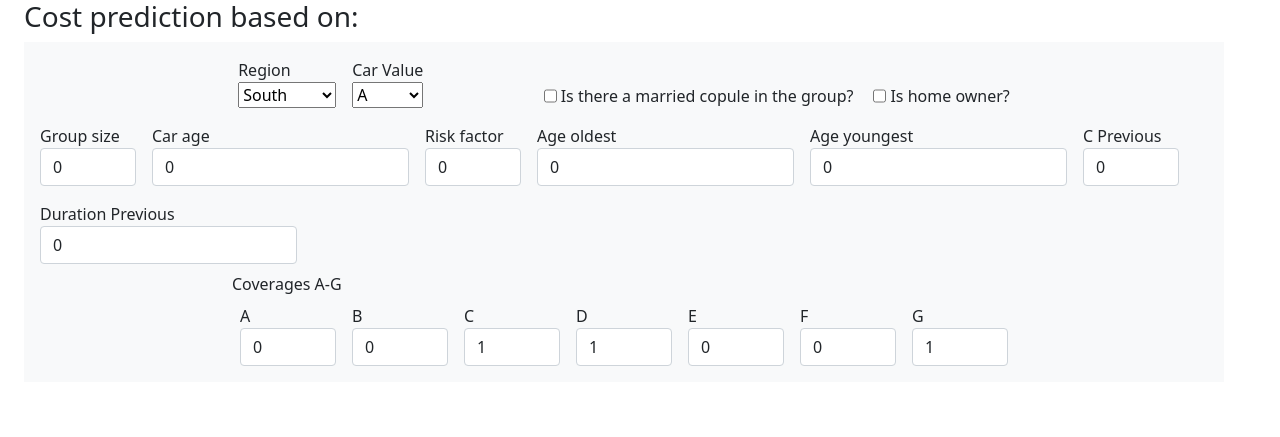
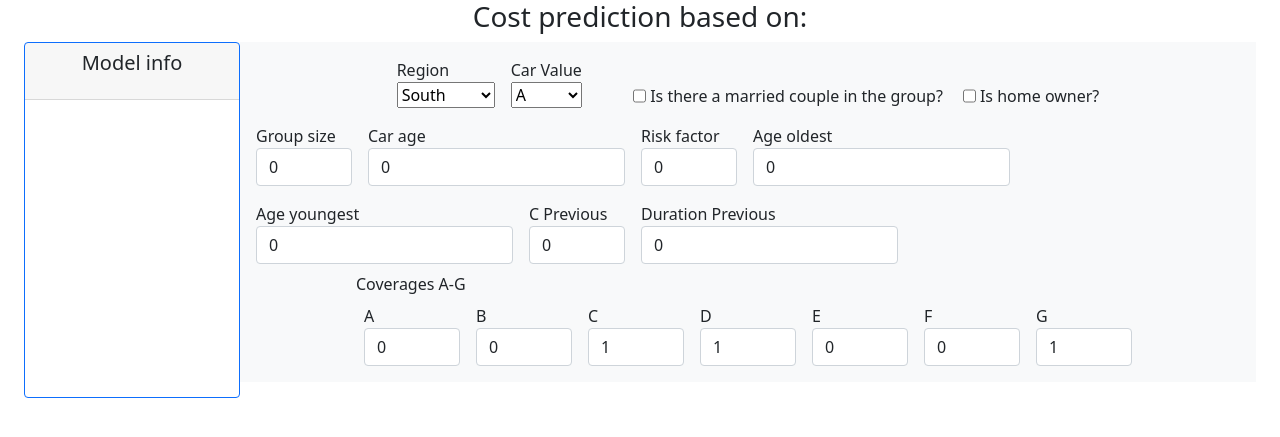
Before and after one commit to Devjare/LinearRegressionModel, a Flask app: template templates/index.html in a window 1280 px wide. Shown: the top 437 px of the page. Run offline with Flask 2, Linux system fonts and the light colour scheme; the template is opened without the code that fills it, so the values that code supplies are empty.

Commit message:
Before adding interactions

```diff
--- a/app.py
+++ b/app.py
@@ -28,7 +28,7 @@ def read_data():
 
 
 @app.route("/")
-def hello_world():
+def load_index():
     global data, model, i
     if(data.empty):
         read_data()
@@ -36,10 +36,11 @@ def hello_world():
         i+=1
         model = model.train()
 
-    rsq = model.rsquared
-    mse_t = model.mse_total
-    mse_m = model.mse_model
-    mse_resid = model.mse_resid
+    rsq         = round(model.rsquared, 3)
+    mse_t       = round(model.mse_total,3)
+    mse_m       = round(model.mse_model, 3)
+    mse_resid   = round(model.mse_resid, 3)
+
     return render_template("index.html", rsquared=rsq, mse_t=mse_t, mse_resid=mse_resid, mse_m=mse_m)
 
 @app.route("/predict", methods=["POST", "GET"])
@@ -75,10 +76,7 @@ def predict():
             C_previous, duration_previous, coverages)
 
     pattern_array = pattern.get_pattern_array()
-    # print("Pattern array: ", pattern_array)
-    # print("Pattern array len: ", len(pattern_array))
     predicted = model.predict(pattern_array)
-    # print("Predicted cost: ", predicted)
     return str(round(predicted[0], 3))
 
 if __name__ == "__main__":
--- a/templates/index.html
+++ b/templates/index.html
@@ -16,11 +16,48 @@
   </head>
   <body class="container-fluid">
     <div class="container-fluid d-flex flex-column">
+      <div class="d-flex justify-content-center">
         <h3>Cost prediction based on: </h3>
+      </div>
       <div class="d-flex justify-content-between">
-        <div class="d-flex justify-content-between">
+        <div class="card border-primary w-50">
+          <div class="card-header">
+            <div class="card-title d-flex justify-content-center">
+              <h5>Model info</h5>
+            </div>
+          </div>
+          <div class="card-body d-flex justify-content-between">
+            <div class="d-flex m-2 flex-column">
+              {% if rsquared %}
+              <div class="d-flex flex-column">
+                <p class="mx-2"> Rsquared: </p>
+                <p id="rsquared" class="text-danger">{{ rsquared }}</p>
+              </div>
+              {% endif %}
+              {% if mse_t %}
+              <div class="d-flex flex-column">
+                <p class="mx-2"> Total MSE: </p>
+                <p id="rsquared" class="text-danger">{{ mse_t }}</p>
+              </div>
+              {% endif %}
+              {% if mse_resid %}
+              <div class="d-flex flex-column">
+                <p class="mx-2"> Mean Squared Residuals Error: </p>
+                <p id="rsquared" class="text-danger">{{ mse_resid }}</p>
+              </div>
+              {% endif %}
+              {% if mse_m %}
+              <div class="d-flex flex-column">
+                <p class="mx-2"> Mean Squared Model Error: </p>
+                <p id="rsquared" class="text-danger">{{ mse_m }}</p>
+              </div>
+              {% endif %}
+            </div>
             <!-- Add panel here -->
           </div>
+        </div>
+        <!-- INPUTS -->
+        <div class="d-flex flex-column">
           <form class="d-flex algin-content-start flex-wrap justify-content-center bg-light p-2">
             <div class="form-group d-flex flex-row justify-content-around w-75">
               <div class="d-flex justify-self-start">
@@ -59,7 +96,7 @@
                                      value="Married Couple?"
                                      id="chkMarriedCouple" onchange="predict(event)">
                   <label for="chkMarriedCouple">
-                  Is there a married copule in the group?
+                    Is there a married couple in the group?
                   </label>
                 </div>
                 <div class="d-flex flex-row m-2">
```
Also changed, not shown: other parts of templates/index.html (+1 -26 lines), 1 other file. Lines whose indentation alone changed are shown as unchanged.
